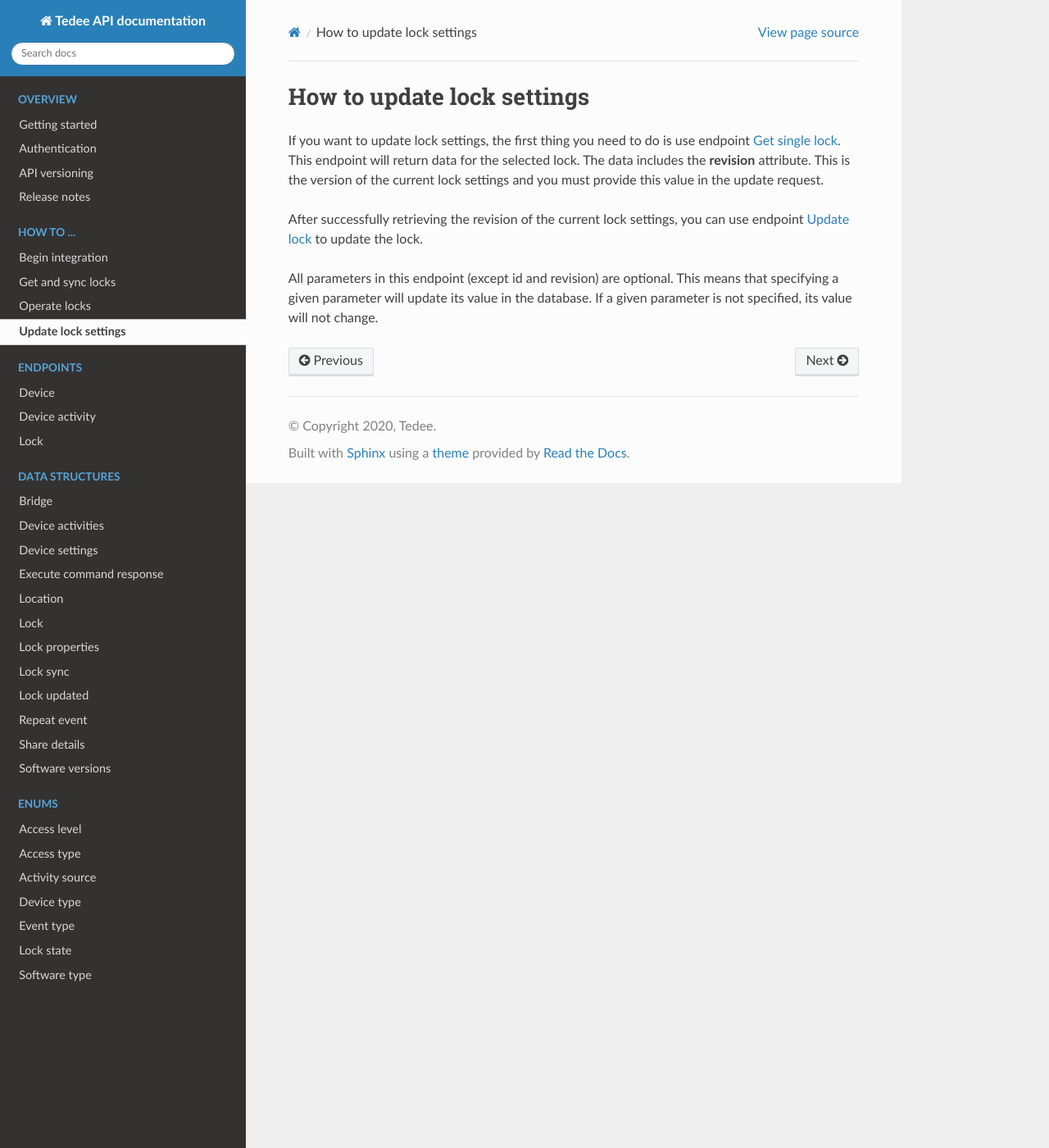
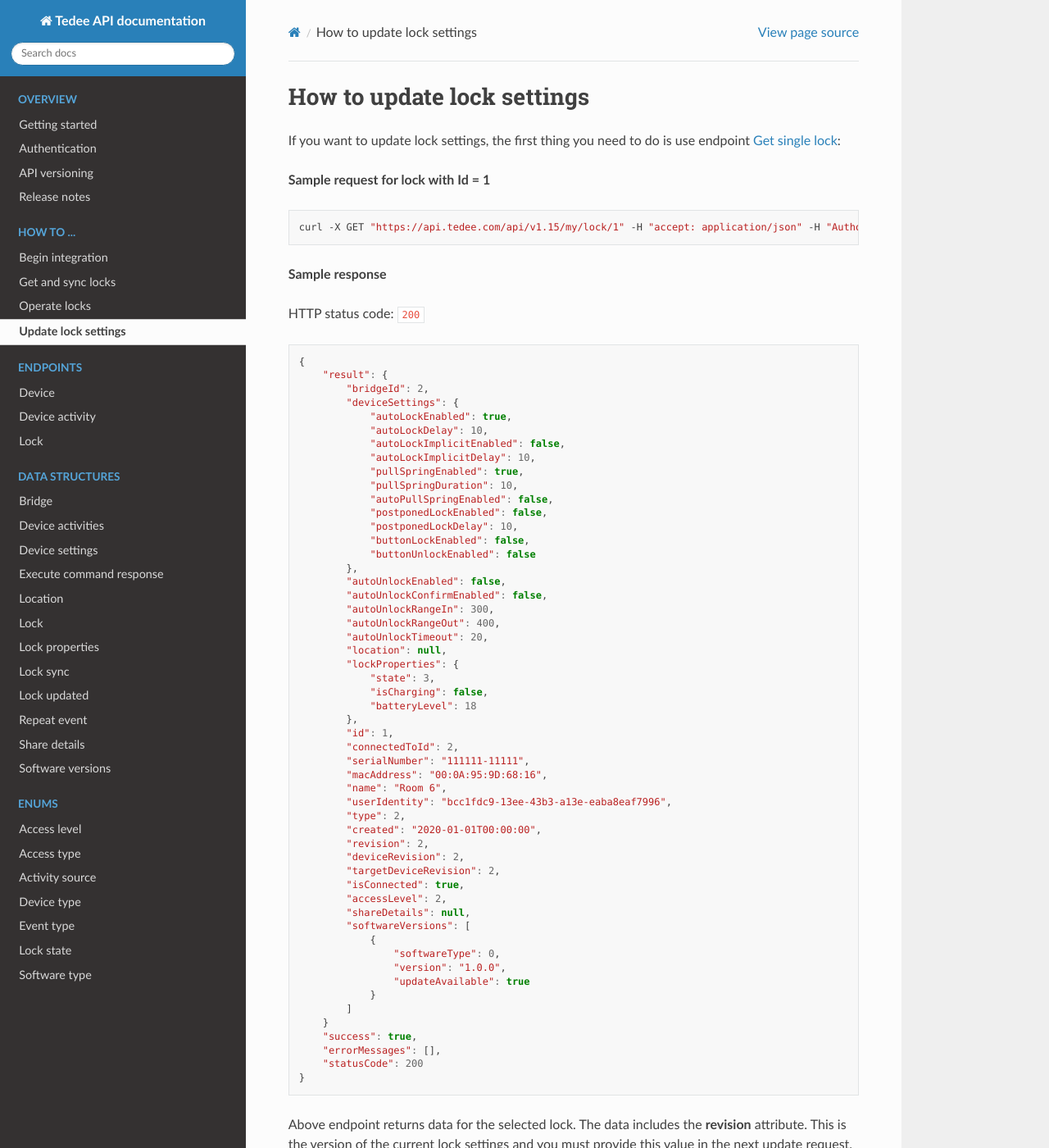
Before and after one commit to tedee-com/tedee-api-doc, a Sphinx documentation site: the page built from docs/source/howtos/update-lock-settings.rst, in a window 1280 px wide and 1400 px high. Shown: the whole window at 82% size. Built offline with Sphinx 7.4.7 and the Read the Docs theme 2.0.0, drawn with Linux system fonts in a browser that asks for light colours; some of the changed text lies outside the part shown.

Commit message:
fix how to update settings (#45)

```diff
--- a/docs/source/howtos/update-lock-settings.rst
+++ b/docs/source/howtos/update-lock-settings.rst
@@ -1,11 +1,126 @@
 How to update lock settings
 ===========================
 
-If you want to update lock settings, the first thing you need to do is use endpoint :doc:`Get single lock <../endpoints/lock/get-single>`.
-This endpoint will return data for the selected lock. The data includes the **revision** attribute.
-This is the version of the current lock settings and you must provide this value in the update request.
+If you want to update lock settings, the first thing you need to do is use endpoint :doc:`Get single lock <../endpoints/lock/get-single>`:
 
-After successfully retrieving the revision of the current lock settings, you can use endpoint :doc:`Update lock <../endpoints/lock/update>` to update the lock.
+**Sample request for lock with Id = 1**
+
+.. code-block:: sh
+
+    curl -X GET "|apiUrl|/api/|apiVersion|/my/lock/1" -H "accept: application/json" -H "Authorization: Bearer <<access token>>"
+
+
+**Sample response**
+
+HTTP status code: ``200``
+
+.. code-block:: js
+
+        {
+            "result": {
+                "bridgeId": 2,
+                "deviceSettings": {
+                    "autoLockEnabled": true,
+                    "autoLockDelay": 10,
+                    "autoLockImplicitEnabled": false,
+                    "autoLockImplicitDelay": 10,
+                    "pullSpringEnabled": true,
+                    "pullSpringDuration": 10,
+                    "autoPullSpringEnabled": false,
+                    "postponedLockEnabled": false,
+                    "postponedLockDelay": 10,
+                    "buttonLockEnabled": false,
+                    "buttonUnlockEnabled": false
+                },
+                "autoUnlockEnabled": false,
+                "autoUnlockConfirmEnabled": false,
+                "autoUnlockRangeIn": 300,
+                "autoUnlockRangeOut": 400,
+                "autoUnlockTimeout": 20,
+                "location": null,
+                "lockProperties": {
+                    "state": 3,
+                    "isCharging": false,
+                    "batteryLevel": 18
+                },
+                "id": 1,
+                "connectedToId": 2,
+                "serialNumber": "111111-11111",
+                "macAddress": "00:0A:95:9D:68:16",
+                "name": "Room 6",
+                "userIdentity": "bcc1fdc9-13ee-43b3-a13e-eaba8eaf7996",
+                "type": 2,
+                "created": "2020-01-01T00:00:00",
+                "revision": 2,
+                "deviceRevision": 2,
+                "targetDeviceRevision": 2,
+                "isConnected": true,
+                "accessLevel": 2,
+                "shareDetails": null,
+                "softwareVersions": [
+                    {
+                        "softwareType": 0,
+                        "version": "1.0.0",
+                        "updateAvailable": true
+                    }
+                ]
+            }
+            "success": true,
+            "errorMessages": [],
+            "statusCode": 200
+        }
+
+
+Above endpoint returns data for the selected lock. The data includes the **revision** attribute.
+This is the version of the current lock settings and you must provide this value in the next update request.
+
+After successfully retrieving the revision of the current lock settings, you can use endpoint :doc:`Update lock <../endpoints/lock/update>` to update the lock:
+
+**Sample request to update autoLock and autoUnlock settings**
+
+.. code-block:: sh
+
+    curl -X PATCH "|apiUrl|/api/|apiVersion|/my/lock" -H "accept: application/json" -H "Content-Type: application/json-patch+json" -H "Authorization: Bearer <<access token>>" -d "<<body>>"
+
+Body:
+
+.. code-block:: js
+
+        {
+            "id": 1,
+            "revision": 2,
+            "deviceSettings": {
+                "autoLockEnabled": true,
+                "autoLockDelay": 10
+            },
+            "autoUnlockEnabled": true,
+            "autoUnlockConfirmEnabled": true,
+            "autoUnlockRangeIn": 100,
+            "autoUnlockRangeOut": 100,
+            "autoUnlockTimeout": 30
+        }
+
+**Sample response**
+
+HTTP status code: ``200``
+
+.. code-block:: js
+
+        {
+            "result": {
+                "id": 1,
+                "revision": 3,
+                "targetDeviceRevision": 3
+            }
+            "success": true,
+            "errorMessages": [],
+            "statusCode": 200
+        }
+
+The revision value in the update request must be the same as the current value in the system, otherwise the request will be refused with 409 (Conflict) error.
+If update will success you will receive the new revison value.
 
 All parameters in this endpoint (except id and revision) are optional.
-This means that specifying a given parameter will update its value in the database. If a given parameter is not specified, its value will not change.
+This means that specifying a given parameter will update its value. If a given parameter is not specified, its value will not change.
+
+Only the owner or admin can update device settings and name. Guest can only modify auto-unlock settings and location.
```
